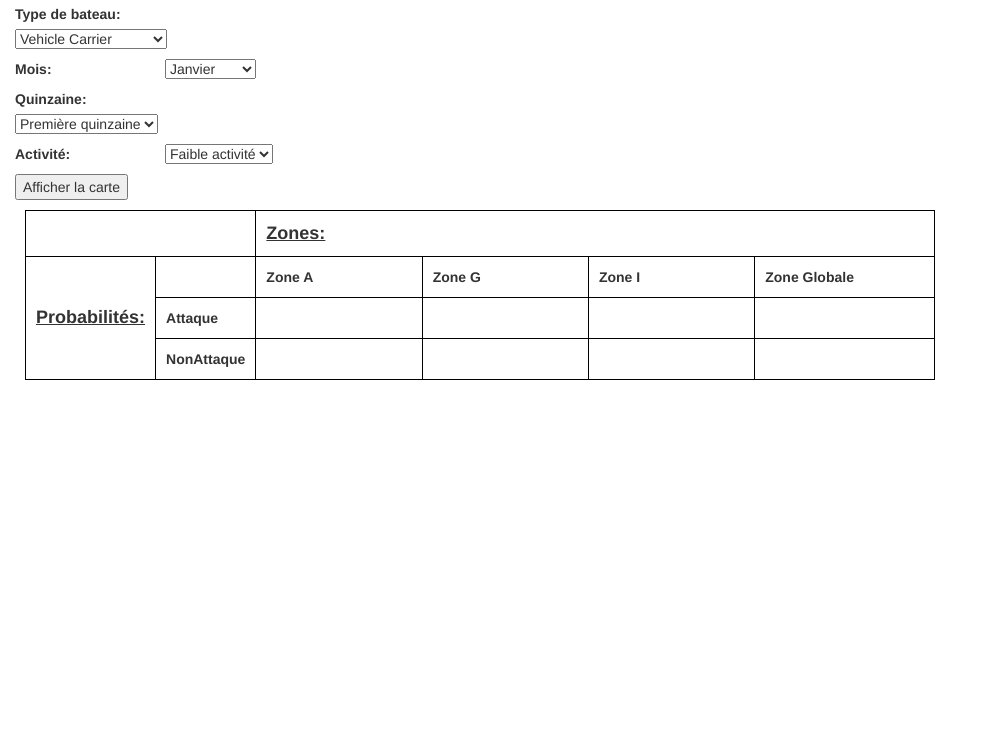
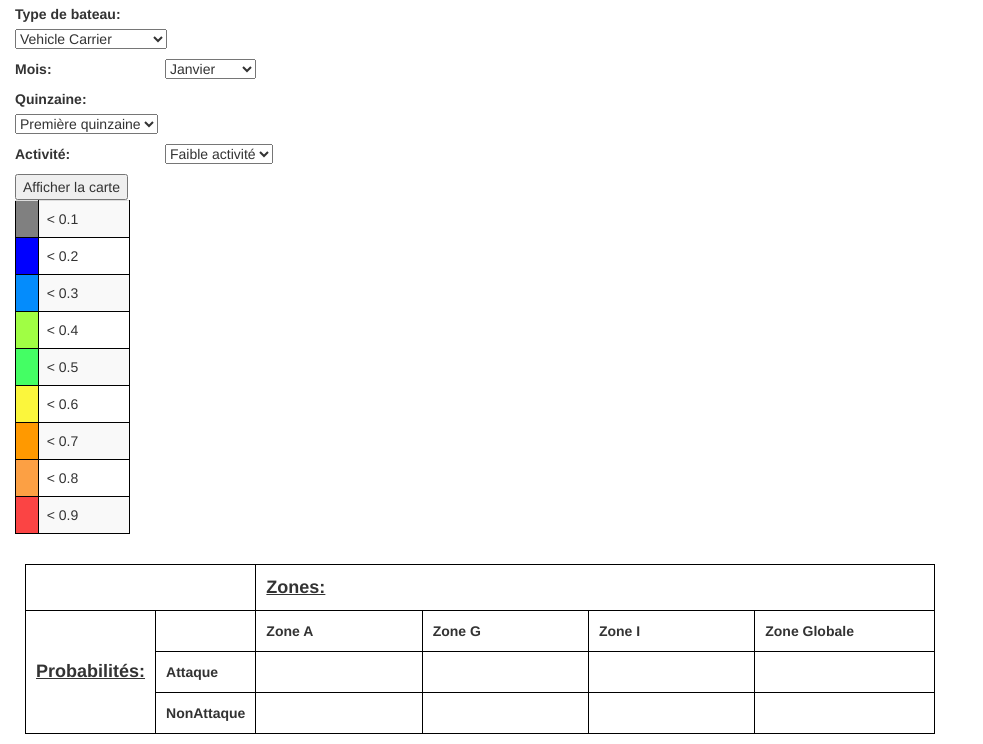
Before and after one commit to RomainPhilippe/pirateApplication, a Django app: page /map/prediction in a window 1280 px wide. Shown: the part 138-882 px from the top of the page, without its empty margins (0-983 px from the left). Before the commit the page ends 518 px from the top, so only its background shows below. Run offline with Django 3.2, Linux system fonts and the light colour scheme; data comes from the database, SQL or seed files in the repository; lists and menus that the app fills with data are empty; some libraries are stand-ins or nearby versions.

Commit message:
réparation légende

```diff
--- a/map/templates/home.html
+++ b/map/templates/home.html
@@ -49,7 +49,7 @@
 
                 <!-- map -->
                 <div class="col-md-5">
-                    <img src="{% static 'img/pirates.jpg' %}" alt="Loading"/>
+                    <img src="{% static 'img/marineNationale.jpg' %}" alt="Loading"/>
 
                 </div>
             </div>
--- a/map/templates/prediction.html
+++ b/map/templates/prediction.html
@@ -260,6 +260,52 @@
                     <div id="spinner" class="spinner" style="display:none;">
                         <img id="img-spinner" src="{% static 'img/ajax-loader-bar.gif' %}" alt="Loading"/>
                     </div>
+
+
+                    <div class="row col-md-6">
+                        <table class="table table-striped">
+
+                            <tbody>
+                            <tr>
+                                <td class="col-md-1" style= 'background-color: gray'></td>
+                                <td class="col-md-6"> < 0.1 </td>
+                            </tr>
+                            <tr>
+                                <td class="col-md-1" style= 'background-color: #00f'></td>
+                                <td class="col-md-6"> < 0.2 </td>
+                            </tr>
+                            <tr>
+                                <td class="col-md-1" style= 'background-color: #048cfc'></td>
+                                <td class="col-md-6"> < 0.3 </td>
+                            </tr>
+                            <tr>
+                                <td class="col-md-1" style= 'background-color: #a0fe44'></td>
+                                <td class="col-md-6"> < 0.4 </td>
+                            </tr>
+                            <tr>
+                                <td class="col-md-1" style= 'background-color: #44fe64'></td>
+                                <td class="col-md-6"> < 0.5 </td>
+                            </tr>
+                            <tr>
+                                <td class="col-md-1" style= 'background-color: #fbf63c'></td>
+                                <td class="col-md-6"> < 0.6 </td>
+                            </tr>
+                            <tr>
+                                <td class="col-md-1" style= 'background-color: #ff9900'></td>
+                                <td class="col-md-6"> < 0.7 </td>
+                            </tr>
+                            <tr>
+                                <td class="col-md-1" style= 'background-color: #fca044'></td>
+                                <td class="col-md-6"> < 0.8 </td>
+                            </tr>
+                            <tr>
+                                <td class="col-md-1" style= 'background-color: #fb4444'></td>
+                                <td class="col-md-6"> < 0.9 </td>
+                            </tr>
+                            </tbody>
+                        </table>
+
+                        </div>
                 </div>
 
 
@@ -273,12 +319,18 @@
 
                 </div>
 
+
+
+
+
                 <!--legend-->
                 <div class="col-md-2">
                     <table>
                         <span  id="legendColor"></span>
                     </table>
                 </div>
+
+
 
             </div>
         <div class="row">
--- a/pirateApplication/urls.py
+++ b/pirateApplication/urls.py
@@ -1,18 +1,4 @@
-"""pirateApplication URL Configuration
 
-The `urlpatterns` list routes URLs to views. For more information please see:
-    https://docs.djangoproject.com/en/1.9/topics/http/urls/
-Examples:
-Function views
-    1. Add an import:  from my_app import views
-    2. Add a URL to urlpatterns:  url(r'^$', views.home, name='home')
-Class-based views
-    1. Add an import:  from other_app.views import Home
-    2. Add a URL to urlpatterns:  url(r'^$', Home.as_view(), name='home')
-Including another URLconf
-    1. Import the include() function: from django.conf.urls import url, include
-    2. Add a URL to urlpatterns:  url(r'^blog/', include('blog.urls'))
-"""
 from django.conf.urls import include, url
 from django.contrib import admin
 from map import views
```
Also changed, not shown: map/templates/cluster.html (+48 -0 lines), map/static/img/marineNationale.jpg (added), map/static/img/pirates.jpg (deleted).
